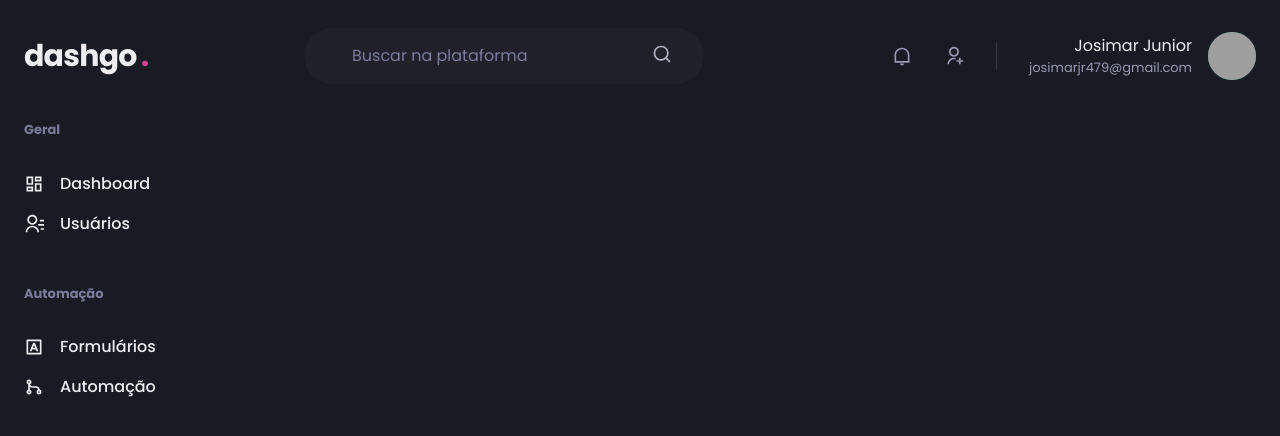
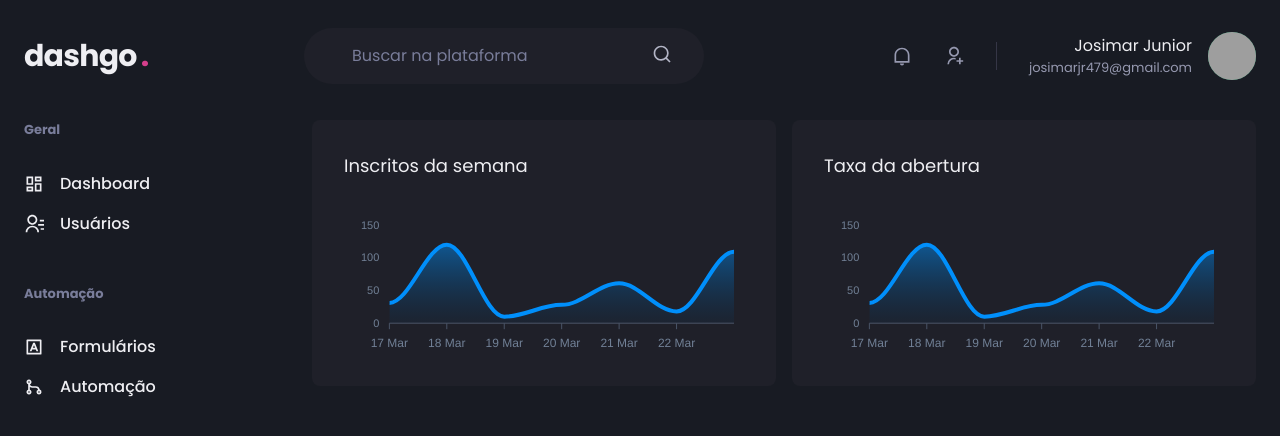
Before and after one commit to sergiogomes/dynamic-research, a Next.js app: page /dashboard in a window 1280 px wide. Shown: the top 436 px of the page. Built offline with nearby package versions, Linux system fonts and the light colour scheme; grey boxes are pictures that could not be loaded.

Commit message:
feat: :sparkles: Implementando dashboards no projeto
Usando a lib de apexchart

```diff
--- a/src/pages/dashboard.tsx
+++ b/src/pages/dashboard.tsx
@@ -1,7 +1,65 @@
-import { Flex } from '@chakra-ui/react';
+import { Flex, SimpleGrid, Box, Text, theme } from '@chakra-ui/react';
+import dynamic from 'next/dynamic';
+import React from 'react';
 
 import { Header } from '../components/Header';
 import { Sidebar } from '../components/Sidebar';
+
+const Chart = dynamic(() => import('react-apexcharts'), {
+  ssr: false,
+});
+
+const options = {
+  chart: {
+    toolbar: {
+      show: false,
+    },
+    zoom: {
+      enabled: false,
+    },
+    foreColor: theme.colors.gray[500],
+  },
+  grid: {
+    show: false,
+  },
+  dataLabels: {
+    enabled: false,
+  },
+  tooltip: {
+    enabled: false,
+  },
+  xaxis: {
+    type: "datetime" as any,
+    axisBorder: {
+      color: theme.colors.gray[600],
+    },
+    axisTicks: {
+      color: theme.colors.gray[600]
+    },
+    categories: [
+      '2021-03-17T00:00:00.000Z',
+      '2021-03-18T00:00:00.000Z',
+      '2021-03-19T00:00:00.000Z',
+      '2021-03-20T00:00:00.000Z',
+      '2021-03-21T00:00:00.000Z',
+      '2021-03-22T00:00:00.000Z',
+      '2021-03-23T00:00:00.000Z',
+    ],
+  },
+  fill: {
+    opacity: 0.3,
+    type: 'gradient',
+    gradient: {
+      shade: 'dark',
+      opacityFrom: 0.7,
+      opacityTo: 0.3
+    }
+  }
+};
+
+const series = [
+  { name: 'serie1', data: [31, 120, 10, 28, 61, 18, 109] }
+];
 
 export default function Dashboard() {
   return (
@@ -16,6 +74,41 @@ export default function Dashboard() {
         paddingX="6"
       >
         <Sidebar />
+
+        <SimpleGrid flex="1" gap="4" minChildWidth="320px" alignItems="flex-start">
+          <Box
+            padding="8"
+            backgroundColor="gray.800"
+            borderRadius={8}
+            paddingBottom="4"
+          >
+            <Text fontSize="lg" marginBottom="4">
+              Inscritos da semana
+            </Text>
+            <Chart
+              type="area"
+              height={160}
+              options={options}
+              series={series}
+            />
+          </Box>
+          <Box
+            padding="8"
+            backgroundColor="gray.800"
+            borderRadius={8}
+            paddingBottom="4"
+          >
+            <Text fontSize="lg" marginBottom="4">
+              Taxa da abertura
+            </Text>
+            <Chart
+              type="area"
+              height={160}
+              options={options}
+              series={series}
+            />
+          </Box>
+        </SimpleGrid>
       </Flex>
     </Flex>
   );
```
